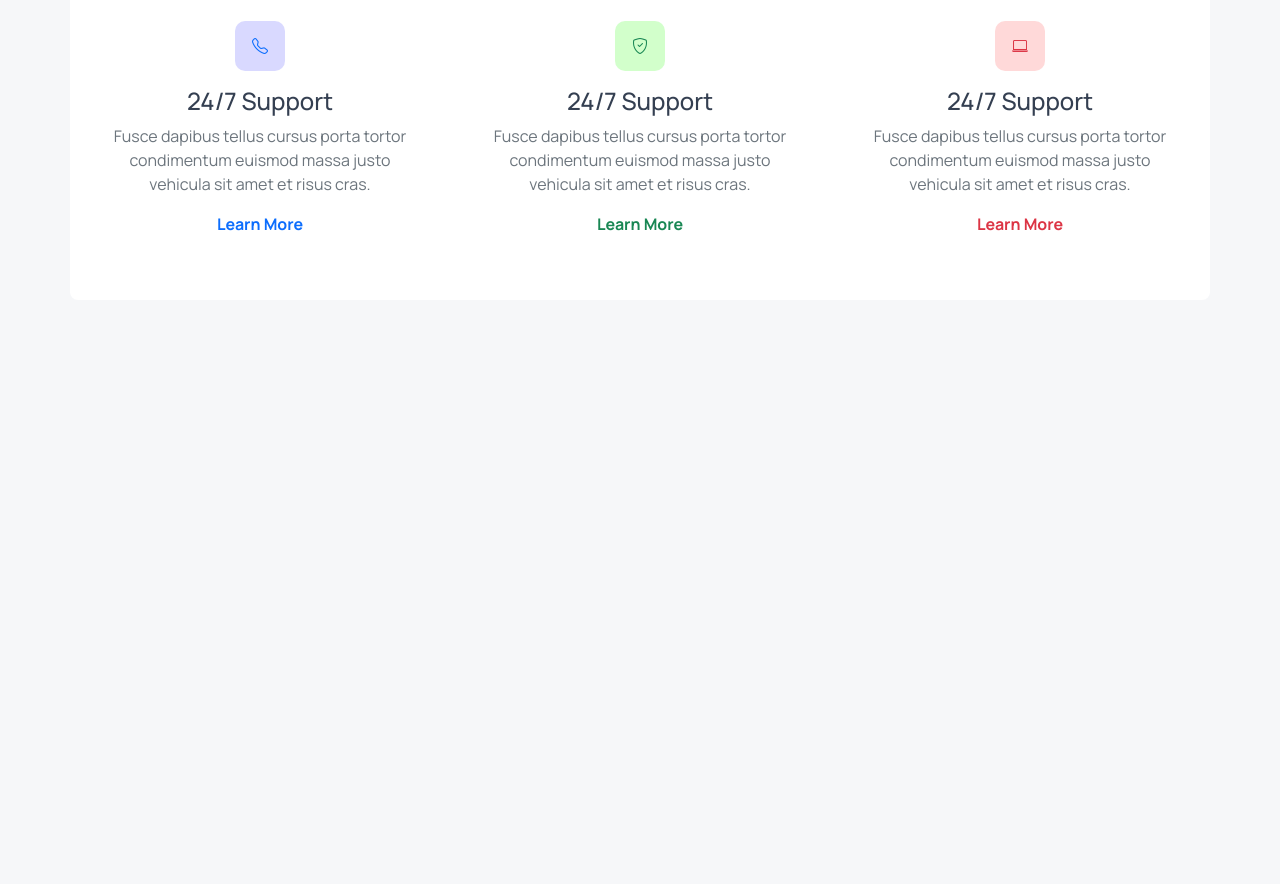
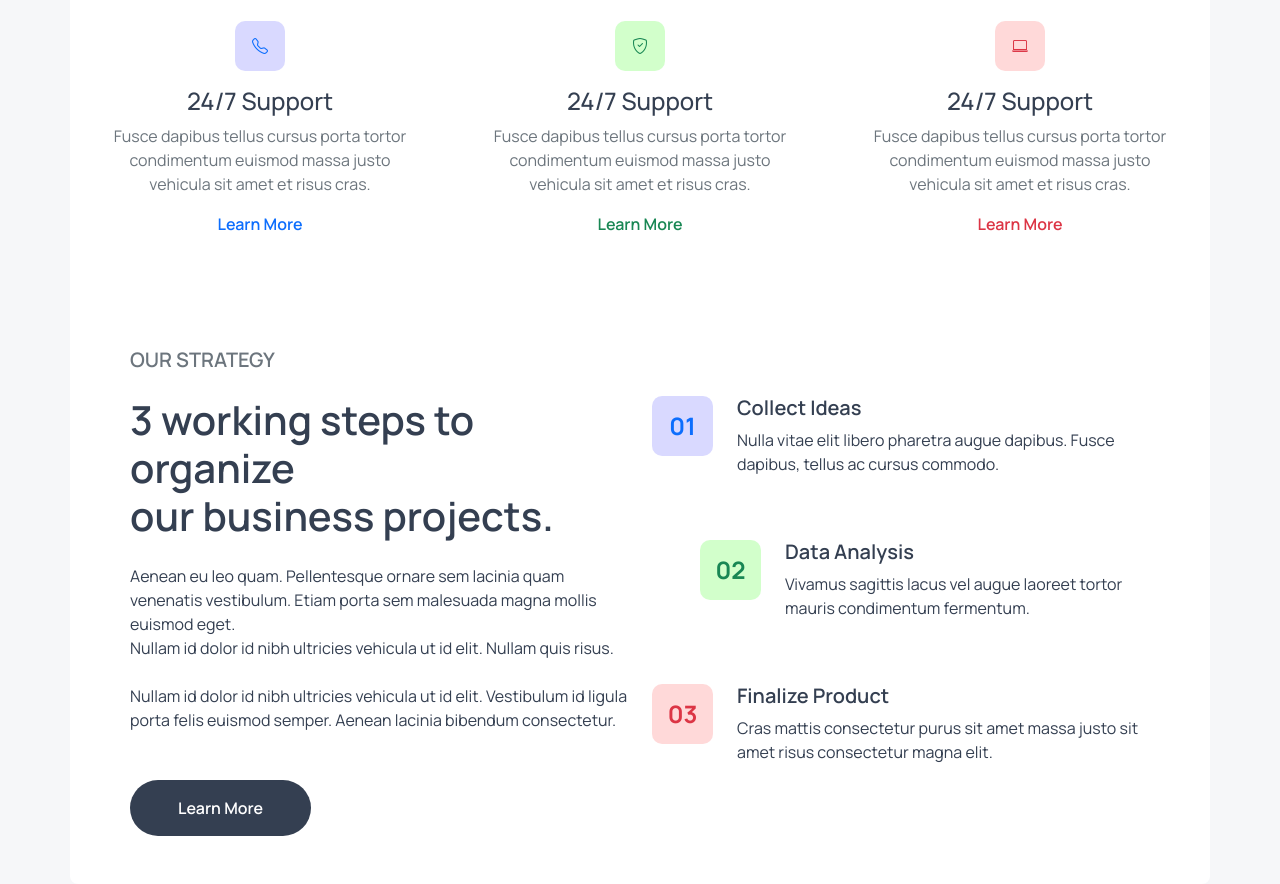
Before and after one commit to juwelDev/1st_team_a, a plain HTML site: page index.html in a window 1280 px wide. Shown: the part 1127-2011 px from the top of the page. Before the commit the page ends 1427 px from the top, so only its background shows below. Drawn offline with nearby package versions, Linux system fonts and the light colour scheme.

Commit message:
our strategy

```diff
--- a/index.html
+++ b/index.html
@@ -52,13 +52,13 @@
         </button>
         <div class="collapse navbar-collapse" id="navbarSupportedContent">
           <ul class="navbar-nav me-auto mb-2 mb-lg-0 mx-lg-auto">
-            <li class="nav-item mx-3 fw-bold">
+            <li class="nav-item mx-3 fw-semibold">
               <a class="nav-link active" aria-current="page" href="#">Home</a>
             </li>
-            <li class="nav-item mx-3 fw-bold">
+            <li class="nav-item mx-3 fw-semibold">
               <a class="nav-link" href="#">About</a>
             </li>
-            <li class="nav-item mx-3 fw-bold">
+            <li class="nav-item mx-3 fw-semibold">
               <a class="nav-link" href="#">Contact</a>
             </li>
           </ul>
@@ -75,14 +75,14 @@
     <main>
       <!-- Banner Start -->
       <section class="mt-5 pt-5 position-relative">
-        <h6 class="text-center fw-bold">HELLO! THIS IS SANDBOX</h6>
-        <h1 class="text-center fw-bold headline">
+        <h6 class="text-center fw-semibold">HELLO! THIS IS SANDBOX</h6>
+        <h1 class="text-center fw-semibold headline">
           We bring rapid solutions <br />
           for your business.
         </h1>
 
         <button
-          class="primary-btn border-0 rounded-pill py-3 px-lg-5 px-4 fw-bold text-white d-block mx-auto mt-5"
+          class="primary-btn border-0 rounded-pill py-3 px-lg-5 px-4 fw-semibold text-white d-block mx-auto mt-5"
         >
           Explore Now
         </button>
@@ -93,8 +93,8 @@
 
       <!-- What we Do -->
       <section class="container bg-white rounded-3 margin">
-        <h6 class="text-center fw-bold text-secondary pt-5">WHAT WE DO?</h6>
-        <h1 class="text-center my-5 fw-bold">
+        <h6 class="text-center fw-semibold text-secondary pt-5">WHAT WE DO?</h6>
+        <h1 class="text-center my-5 fw-semibold">
           The service we offer is specifically <br />
           designed to meet your needs.
         </h1>
@@ -111,7 +111,7 @@
                 condimentum euismod massa justo <br />
                 vehicula sit amet et risus cras.
               </p>
-              <a class="text-decoration-none fw-bold text-primary" href="#"
+              <a class="text-decoration-none fw-semibold text-primary" href="#"
                 ><p>Learn More</p></a
               >
             </div>
@@ -127,7 +127,7 @@
                 condimentum euismod massa justo <br />
                 vehicula sit amet et risus cras.
               </p>
-              <a class="text-decoration-none fw-bold text-success" href="#"
+              <a class="text-decoration-none fw-semibold text-success" href="#"
                 ><p>Learn More</p></a
               >
             </div>
@@ -143,12 +143,84 @@
                 condimentum euismod massa justo <br />
                 vehicula sit amet et risus cras.
               </p>
-              <a class="text-decoration-none fw-bold text-danger" href="#"
+              <a class="text-decoration-none fw-semibold text-danger" href="#"
                 ><p>Learn More</p></a
               >
             </div>
           </div>
         </div>
+
+        <!-- Our Strategy -->
+        <section>
+          <div class="row p-5">
+            <div class="col-12 col-md-6 col-lg-6">
+              <h5 class="text-secondary fw-semibold">OUR STRATEGY</h5>
+              <h1 class="fw-semibold mt-4">
+                3 working steps to organize <br />
+                our business projects.
+              </h1>
+              <p class="fs-6 mt-4">
+                Aenean eu leo quam. Pellentesque ornare sem lacinia quam
+                venenatis vestibulum. Etiam porta sem malesuada magna mollis
+                euismod eget. <br />
+                Nullam id dolor id nibh ultricies vehicula ut id elit. Nullam
+                quis risus. <br />
+                <br />
+                Nullam id dolor id nibh ultricies vehicula ut id elit.
+                Vestibulum id ligula porta felis euismod semper. Aenean lacinia
+                bibendum consectetur.
+              </p>
+              <button
+                class="primary-btn border-0 rounded-pill py-3 px-lg-5 px-4 fw-semibold text-white d-block mt-5"
+              >
+                Learn More
+              </button>
+            </div>
+            <div class="col-12 col-md-6 col-lg-6">
+              <div class="row">
+                <!-- card -->
+                <div class="d-flex my-5">
+                  <div class="light-blue-2 fw-bold fs-4 text-primary">01</div>
+                  <div class="ps-4 w-100">
+                    <h5 class="fw-semibold">Collect Ideas</h5>
+                    <p>
+                      Nulla vitae elit libero pharetra augue dapibus. Fusce
+                      <br />
+                      dapibus, tellus ac cursus commodo.
+                    </p>
+                  </div>
+                </div>
+                <!-- card -->
+                <!-- card -->
+                <div class="d-flex mb-5 ms-lg-5">
+                  <div class="light-green-2 fw-bold fs-4 text-success">02</div>
+                  <div class="ps-4 w-100">
+                    <h5 class="fw-semibold">Data Analysis</h5>
+                    <p>
+                      Vivamus sagittis lacus vel augue laoreet tortor <br />
+                      mauris condimentum fermentum.
+                    </p>
+                  </div>
+                </div>
+                <!-- card -->
+                <!-- card -->
+                <div class="d-flex">
+                  <div class="light-red-2 fw-bold fs-4 text-danger">03</div>
+                  <div class="ps-4 w-100">
+                    <h5 class="fw-semibold">Finalize Product</h5>
+                    <p>
+                      Cras mattis consectetur purus sit amet massa justo sit
+                      <br />
+                      amet risus consectetur magna elit.
+                    </p>
+                  </div>
+                </div>
+                <!-- card -->
+              </div>
+            </div>
+          </div>
+        </section>
+        <!-- Our Strategy -->
       </section>
       <!-- What we Do -->
     </main>
--- a/styles/style.css
+++ b/styles/style.css
@@ -54,3 +54,30 @@ body{
     left: 0;
     z-index: 10;
 }
+.light-blue-2{
+    background-color: rgba(0, 0, 255, 0.15);
+    width: 70px;
+    height: 60px;
+    display: flex;
+    justify-content: center;
+    align-items: center;
+    border-radius: 10px;
+}
+.light-green-2{
+    background-color: rgba(38, 255, 0, 0.204);
+    width: 70px;
+    height: 60px;
+    display: flex;
+    justify-content: center;
+    align-items: center;
+    border-radius: 10px;
+}
+.light-red-2{
+    background-color: rgba(255, 0, 0, 0.15);
+    width: 70px;
+    height: 60px;
+    display: flex;
+    justify-content: center;
+    align-items: center;
+    border-radius: 10px;
+}
```
